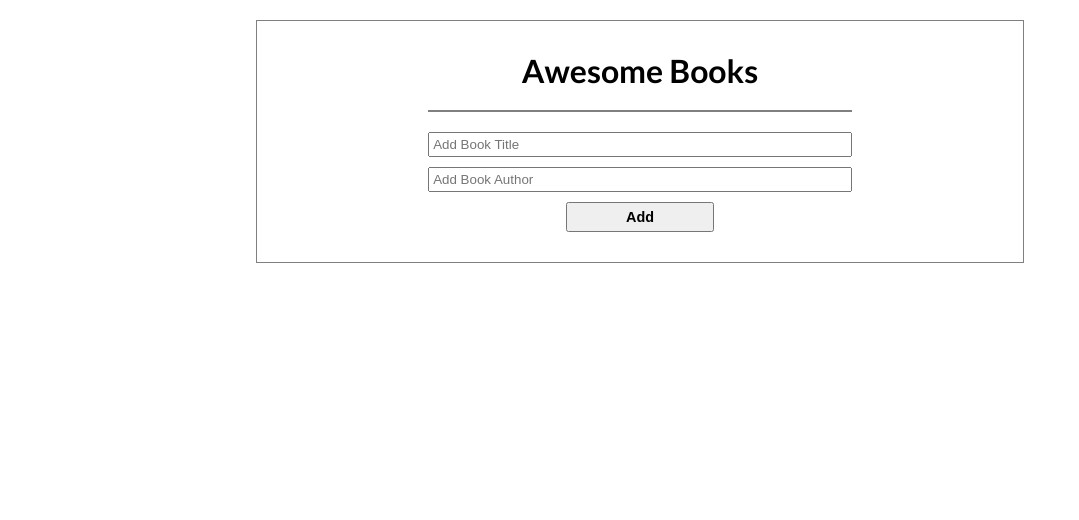
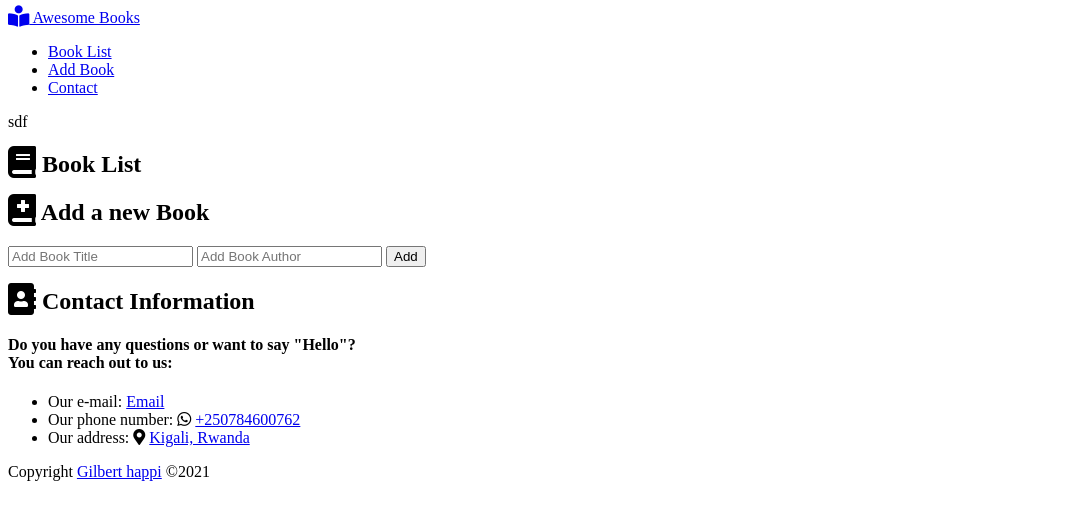
Before and after one commit to gilberthappi/Awesome-books, a website: page index.html in a window 1280 px wide. Shown: the whole page, without its empty margins (0-1079 px from the left). Drawn offline with Linux system fonts and the light colour scheme; a script that the page names is missing.

Commit message:
Add html for complete website and added js function for book rendering

```diff
--- a/home.css
+++ /dev/null
@@ -1,67 +0,0 @@
-* {
-  margin: 0;
-  padding: 0;
-  box-sizing: border-box;
-}
-
-.container {
-  font-family: 'Lato', sans-serif;
-  width: 60%;
-  margin: auto;
-  padding: 30px;
-  margin-top: 20px;
-  border: 1px solid gray;
-  text-align: center;
-}
-
-.booksCont {
-  width: 60%;
-  margin: 20px auto;
-  border: 1px solid gray;
-}
-
-.book {
-  padding: 0 40px;
-  padding-top: 10px;
-  display: flex;
-  flex-direction: column;
-  gap: 10px;
-}
-
-.bookTitle {
-  font-size: 1.1em;
-  font-weight: bold;
-}
-
-.bookAuthor {
-  font-size: 0.9em;
-  font-weight: bold;
-}
-
-.removeBtn {
-  width: 50%;
-  margin: 0 auto;
-  padding: 5px 0;
-  font-size: 0.9em;
-  font-weight: bold;
-}
-
-.addBook {
-  width: 60%;
-  margin: 0 auto;
-  display: flex;
-  flex-direction: column;
-  gap: 10px;
-}
-
-input {
-  padding: 3px;
-}
-
-#addBtn {
-  width: 35%;
-  margin: 0 auto;
-  padding: 5px 0;
-  font-size: 0.9em;
-  font-weight: bold;
-}
--- a/index.html
+++ b/index.html
@@ -1,32 +1,114 @@
 <!DOCTYPE html>
 <html lang="en">
-
   <head>
-  <meta charset="UTF-8">
-  <meta http-equiv="X-UA-Compatible" content="IE=edge">
-  <meta name="viewport" content="width=device-width, initial-scale=1.0">
-  <link rel="stylesheet" href="./home.css">
-  <link rel="preconnect" href="https://fonts.googleapis.com">
-  <link rel="preconnect" href="https://fonts.gstatic.com" crossorigin>
+    <meta charset="UTF-8" />
+    <meta http-equiv="X-UA-Compatible" content="IE=edge" />
+    <meta name="viewport" content="width=device-width, initial-scale=1.0" />
+    <link rel="stylesheet" href="home.css" />
+    <link rel="preconnect" href="https://fonts.googleapis.com" />
+    <link rel="preconnect" href="https://fonts.gstatic.com" crossorigin />
     <link
       href="https://fonts.googleapis.com/css2?family=Lato:ital,wght@0,100;0,300;0,400;0,700;0,900;1,100;1,300;1,400;1,700;1,900&display=swap"
-    rel="stylesheet">
+      rel="stylesheet"
+    />
+    <link
+      rel="stylesheet"
+      href="https://use.fontawesome.com/releases/v5.15.4/css/all.css"
+      integrity="sha384-DyZ88mC6Up2uqS4h/KRgHuoeGwBcD4Ng9SiP4dIRy0EXTlnuz47vAwmeGwVChigm"
+      crossorigin="anonymous"
+    />
+    <link rel="icon" type="image/png" sizes="32x32" href="/favicon-32x32.png" />
+    <script src="https://cdn.jsdelivr.net/npm/luxon@2.1.1/build/global/luxon.min.js"></script>
     <title>Awesome Books</title>
   </head>
-
   <body>
+    <header>
+      <nav id="mainNav">
+        <a class="logo" href="index.html">
+          <i class="fas fa-book-reader fa-lg"></i> Awesome Books</a
+        >
+        <ul class="navLinks">
+          <li class="navLink">
+            <a id="bookListBtn" href="#bookList">Book List</a>
+          </li>
+          <li class="navLink">
+            <a id="addBookBtn" href="#addBook">Add Book</a>
+          </li>
+          <li class="navLink">
+            <a id="contactBtn" href="#contact">Contact</a>
+          </li>
+        </ul>
+      </nav>
+      <div class="dateAndTime" id="dateAndTime">sdf</div>
+    </header>
+    <div class="bodyContainer">
+      <section id="bookList">
         <div class="container">
-    <h1>Awesome Books</h1>
-    <div class="booksCont" id="booksCont">
-
+          <h2><i class="fas fa-book fa-lg"></i> Book List</h2>
+          <div class="booksCont" id="booksCont"></div>
         </div>
-    <div class="addBook">
-      <input type="text" id="title" placeholder="Add Book Title" required>
-      <input type="text" id="author" placeholder="Add Book Author" required>
+      </section>
+      <section id="addBook">
+        <div class="container addBook">
+          <h2><i class="fas fa-book-medical fa-lg"></i> Add a new Book</h2>
+          <input type="text" id="title" placeholder="Add Book Title" required />
+          <input
+            type="text"
+            id="author"
+            placeholder="Add Book Author"
+            required
+          />
           <button type="submit" id="addBtn">Add</button>
         </div>
+      </section>
+      <section id="contact" class="contact">
+        <div class="container">
+          <h2><i class="fas fa-address-book fa-lg"></i> Contact Information</h2>
+          <div class="contactInfo">
+            <h4>
+              Do you have any questions or want to say "Hello"?<br />You can
+              reach out to us:
+            </h4>
+            <ul>
+              <li>
+                Our e-mail:
+                <a href="mailto:gdushimimana6@gmail.com"
+                  >Email</a
+                >
+              </li>
+              <li>
+                Our phone number:
+                <i class="fab fa-whatsapp"></i>
+                <a
+                  href="https://api.whatsapp.com/send/?phone=%2B201114277131&text&app_absent=0"
+                  rel="noopener noreferrer"
+                  target="_blank"
+                  >+250784600762</a
+                >
+              </li>
+              <li>
+                Our address: <i class="fas fa-map-marker-alt"></i>
+                <a
+                  href="https://goo.gl/maps/a5axKGRC7WHKhkq1A"
+                  rel="noopener noreferrer"
+                  target="_blank"
+                  >Kigali, Rwanda</a
+                >
+              </li>
+            </ul>
           </div>
+        </div>
+      </section>
+    </div>
+    <footer>
+      <p>
+        Copyright
+        <a class="footerLink" href="https://goo.gl/maps/a5axKGRC7WHKhkq1A"
+          >Gilbert happi</a
+        >
+        &copy;2021
+      </p>
+    </footer>
     <script src="./script.js"></script>
   </body>
-
 </html>
--- a/script.js
+++ b/script.js
@@ -4,17 +4,15 @@ class Book {
     this.author = author;
     this.id = id;
   }
-
   add() {
     const booksCont = document.getElementById('booksCont');
     const bookDiv = document.createElement('div');
     bookDiv.className = 'book';
     bookDiv.id = `book-${this.id}`;
     const bookElement = `
-        <h4 class="bookTitle">${this.title}</h4>
-        <p class="bookAuthor">${this.author}</p>
+        <h4 class="bookTitle">"${this.title}"</h4>
+        <p class="bookAuthor">By: ${this.author}</p>
         <button class="removeBtn">Remove</button>
-        <hr>
       `;
     bookDiv.innerHTML += bookElement;
     const inputData = {
@@ -30,7 +28,6 @@ class Book {
     });
     booksCont.append(bookDiv);
   }
-
   remove() {
     const bookDiv = document.getElementById(`book-${this.id}`);
     bookDiv.parentElement.removeChild(bookDiv);
@@ -44,22 +41,27 @@ class Book {
     localStorage.setItem('storedData', JSON.stringify(storedData));
   }
 }
-
 const initialLoad = () => {
-  const storedData = JSON.parse(localStorage.getItem('storedData')) || [];
+  const storedData = JSON.parse(localStorage.getItem('storedData'));
   if (storedData) {
     storedData.forEach((book) => {
       const newBook = new Book(book.title, book.author, book.id);
       newBook.add();
     });
+  } else {
+    const data = [
+      {
+        title: 'The Lord of the Rings',
+        author: 'J.R.R. Tolkien',
+      },
+      {
+        title: 'Harry Potter',
+        author: 'J.K. Rowling',
+      },
+      {
+        title: 'Rich Dad Poor Dad',
+        author: 'Robert Kiyosaki',
+      },
+    ];
+    localStorage.setItem('storedData', JSON.stringify(data));
   }
-  localStorage.setItem('storedData', JSON.stringify(storedData));
-  const addBtn = document.getElementById('addBtn');
-  addBtn.addEventListener('click', () => {
-    const bookTitle = document.getElementById('title').value;
-    const bookAuthor = document.getElementById('author').value;
-    const book = new Book(bookTitle, bookAuthor);
-    book.add();
-  });
-};
-initialLoad();
```
Lines whose indentation alone changed are shown as unchanged.
